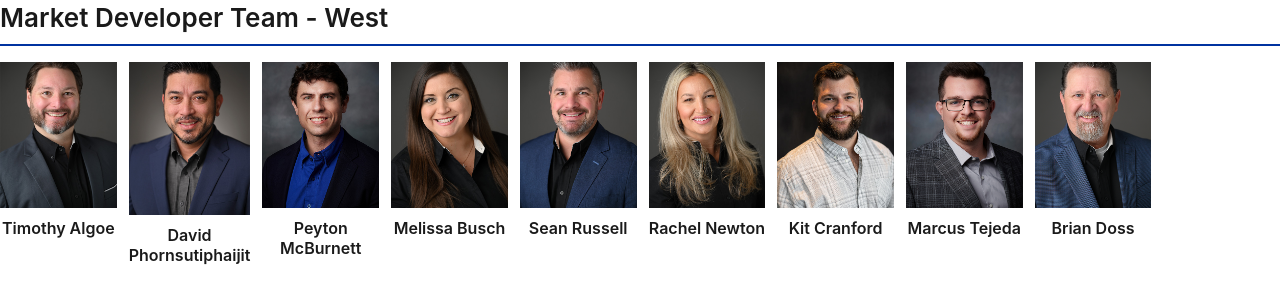
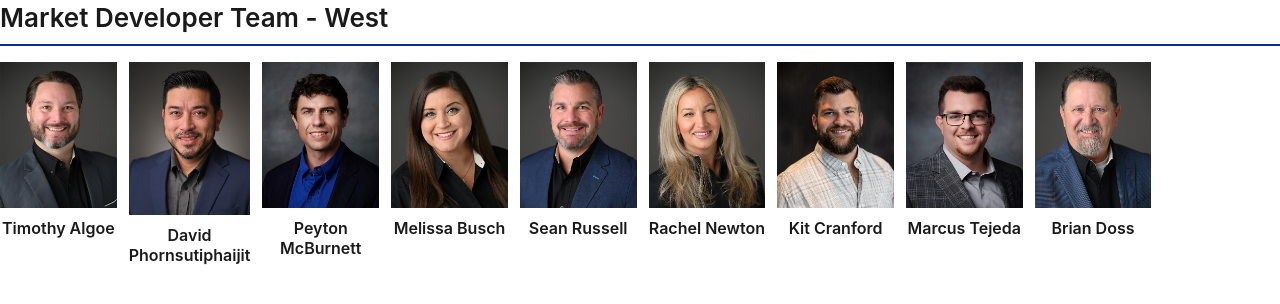
Before and after one commit to AmeristarWebDev/market-developer-west, a plain HTML site: page index.html in a window 1280 px wide. Drawn offline with Linux system fonts and the light colour scheme.

Commit message:
Update index.html

```diff
--- a/index.html
+++ b/index.html
@@ -11,7 +11,7 @@
   .team-grid { display: grid; grid-template-columns: repeat(10, 1fr); gap: 18px 12px; }
   .headshot-card { text-align: center; }
   .headshot-img-wrapper { width: 100%; aspect-ratio: 4 / 5; overflow: hidden; background: #e8e8e8; margin-bottom: 10px; }
-  .headshot-img { width: 100%; height: 100%; object-fit: cover; display: block; }
+  .headshot-img { width: 100%; height: 100%; object-fit: cover; object-position: center 0%; display: block; }
   .headshot-name { font-size: 16px; font-weight: 600; color: #1a1a1a; margin-bottom: 2px; line-height: 1.25; }
   .headshot-region { font-size: 12px; color: #666; font-weight: 400; }
   @media (max-width: 1250px) { .team-grid { grid-template-columns: repeat(6, 1fr); } }
```
